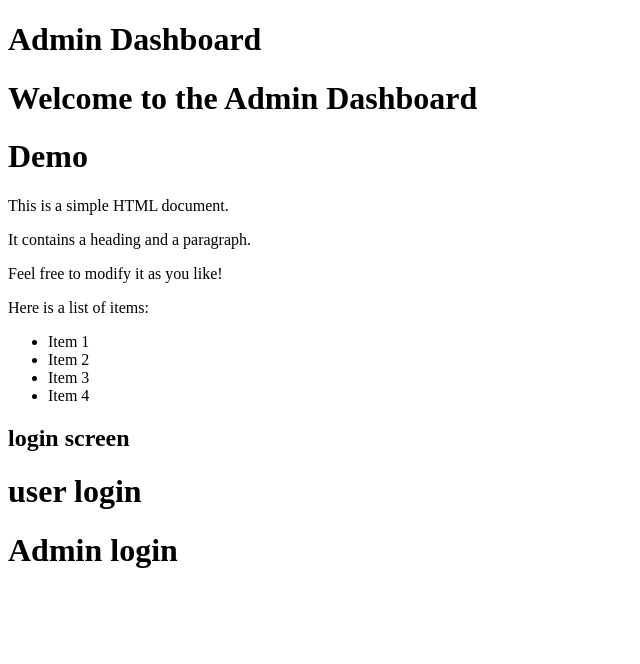
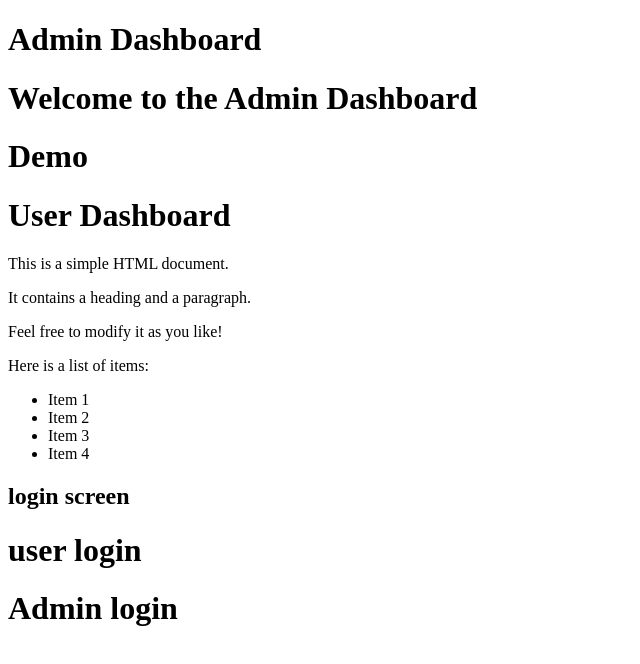
Before and after one commit to premchanduyerra123/gitdemo, a plain HTML site: page index.html in a window 1280 px wide. Shown: the whole page, without its empty margins (0-640 px from the left). Drawn offline with Linux system fonts and the light colour scheme.

Commit message:
User DashBoard

```diff
--- a/index.html
+++ b/index.html
@@ -12,6 +12,7 @@
     <h1>Admin Dashboard</h1>
     <h1>Welcome to the Admin Dashboard</h1>
     <h1>Demo</h1>
+    <h1>User Dashboard</h1>
 
     <p>This is a simple HTML document.</p>
 
```
